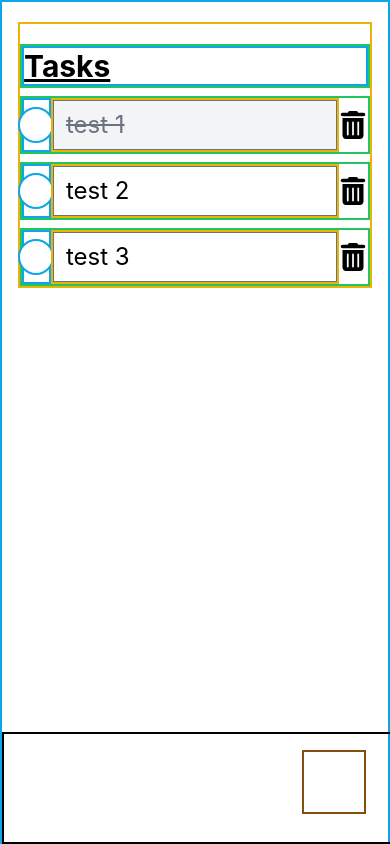
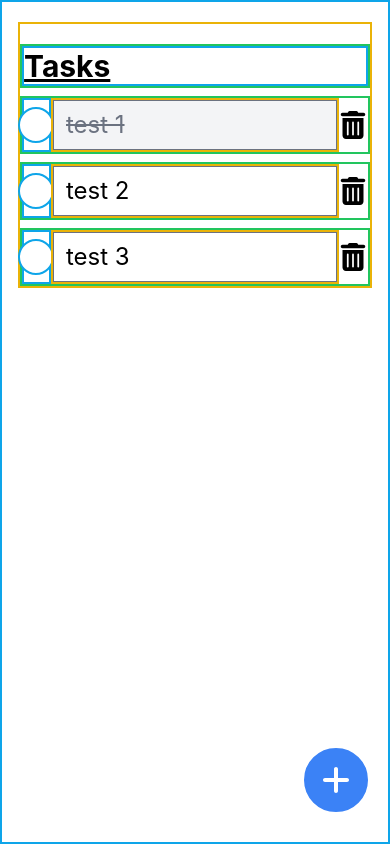
Before and after one commit to Daniel7842900/ToDoWebAppFrontend, a React (Create React App) app: page / in a window 390 px wide. Built offline with nearby package versions, Linux system fonts and the light colour scheme.

Commit message:
add plus icon for opening modal

```diff
--- a/src/layouts/Modal.js
+++ b/src/layouts/Modal.js
@@ -3,7 +3,7 @@ import { FontAwesomeIcon } from "@fortawesome/react-fontawesome";
 const Modal = (props) => {
   const { show, setShow } = props;
 
-  const handleCloseModal = (e) => {
+  const handleCloseModal = () => {
     setShow(false);
   };
 
@@ -36,7 +36,7 @@ const Modal = (props) => {
                   <input
                     type="text"
                     name="task"
-                    className="w-full text-2xl align-middle border-none focus:ring-0"
+                    className="w-full text-xl align-middle border-none focus:ring-0"
                     placeholder="Enter a task..."
                     autoComplete="off"
                   />
--- a/src/pages/ToDo.js
+++ b/src/pages/ToDo.js
@@ -1,6 +1,7 @@
 import TaskList from "../features/todo/components/TaskList";
 import Modal from "../layouts/Modal";
 import { useState } from "react";
+import { FontAwesomeIcon } from "@fortawesome/react-fontawesome";
 
 function ToDo() {
   const [show, setShow] = useState(false);
@@ -14,11 +15,16 @@ function ToDo() {
       {show ? <Modal show={show} setShow={setShow} /> : null}
       <TaskList />
       {/* Task Add Button - Mobile */}
-      <div className="w-full h-28 border-2 border-black mx-auto fixed bottom-0 text-right lg:hidden xl:hidden 2xl:hidden">
+      <div className="w-full h-28 mx-auto fixed bottom-0 text-right lg:hidden xl:hidden 2xl:hidden">
         <div
-          className="w-16 h-16 border-2 border-yellow-800 mr-6 ml-auto mt-4"
+          className="w-16 h-16 mr-6 ml-auto mt-4 rounded-full border-2 border-blue-500 bg-blue-500 flex justify-center items-center"
           onClick={handleOpenModal}
-        ></div>
+        >
+          <FontAwesomeIcon
+            icon="fa-solid fa-plus"
+            className="w-8 h-8 m-auto text-white "
+          />
+        </div>
       </div>
     </div>
   );
```
